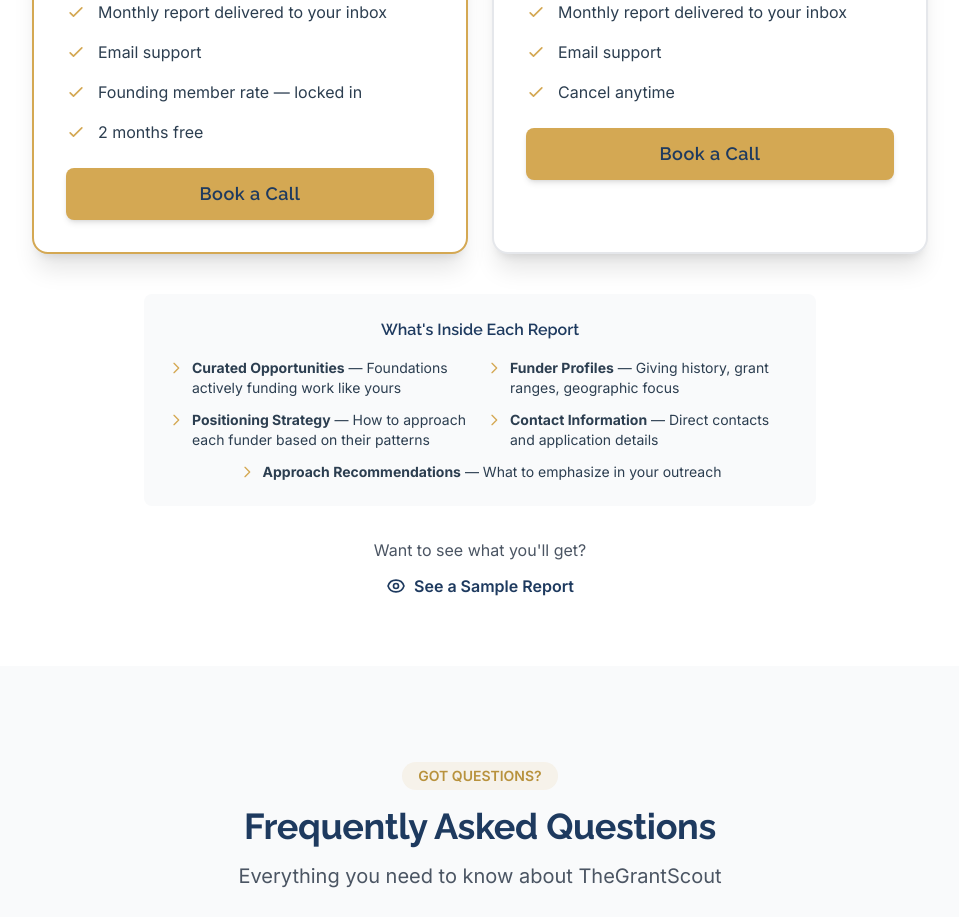
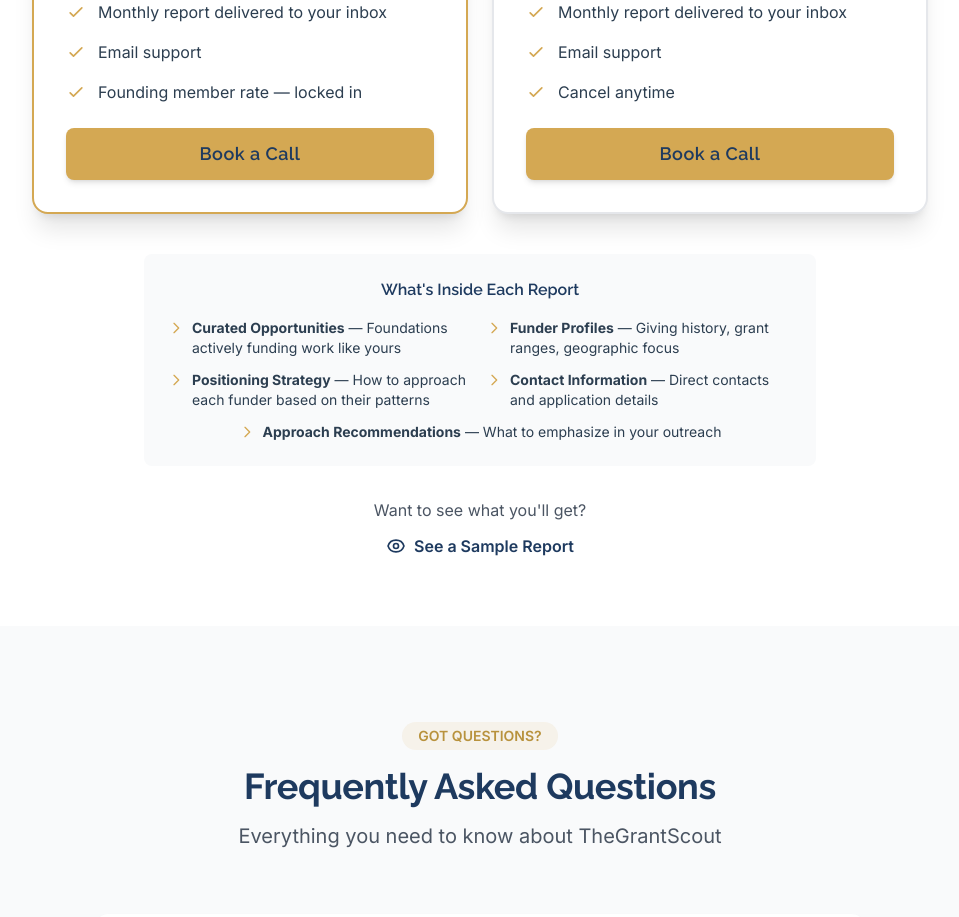
Before and after one commit to akleinman405/thegrantscout-landing, a Next.js app: page / in a window 1280 px wide. Shown: the part 2380-3297 px from the top of the page, without its empty margins (160-1119 px from the left). Built offline with nearby package versions, Linux system fonts and the light colour scheme; no server answers.

Commit message:
added yearly subscription offer2

```diff
--- a/src/app/page.tsx
+++ b/src/app/page.tsx
@@ -327,12 +327,6 @@ export default function Home() {
                 </svg>
                 <span>Founding member rate — locked in</span>
               </div>
-              <div className="flex items-start mb-4">
-                <svg className="w-5 h-5 text-accent mr-3 mt-0.5 flex-shrink-0" fill="none" stroke="currentColor" viewBox="0 0 24 24">
-                  <path strokeLinecap="round" strokeLinejoin="round" strokeWidth={2} d="M5 13l4 4L19 7" />
-                </svg>
-                <span>2 months free</span>
-              </div>
             </div>
             <a
               href="https://calendly.com/alec_kleinman/meeting-with-alec"
--- a/src/components/StructuredData.tsx
+++ b/src/components/StructuredData.tsx
@@ -57,7 +57,7 @@ export default function StructuredData() {
           unitText: 'month (billed annually)',
         },
         availability: 'https://schema.org/InStock',
-        description: '$83/mo billed annually at $999 - 2 months free!',
+        description: '$83/mo billed annually at $999',
       },
     ],
   }
```
